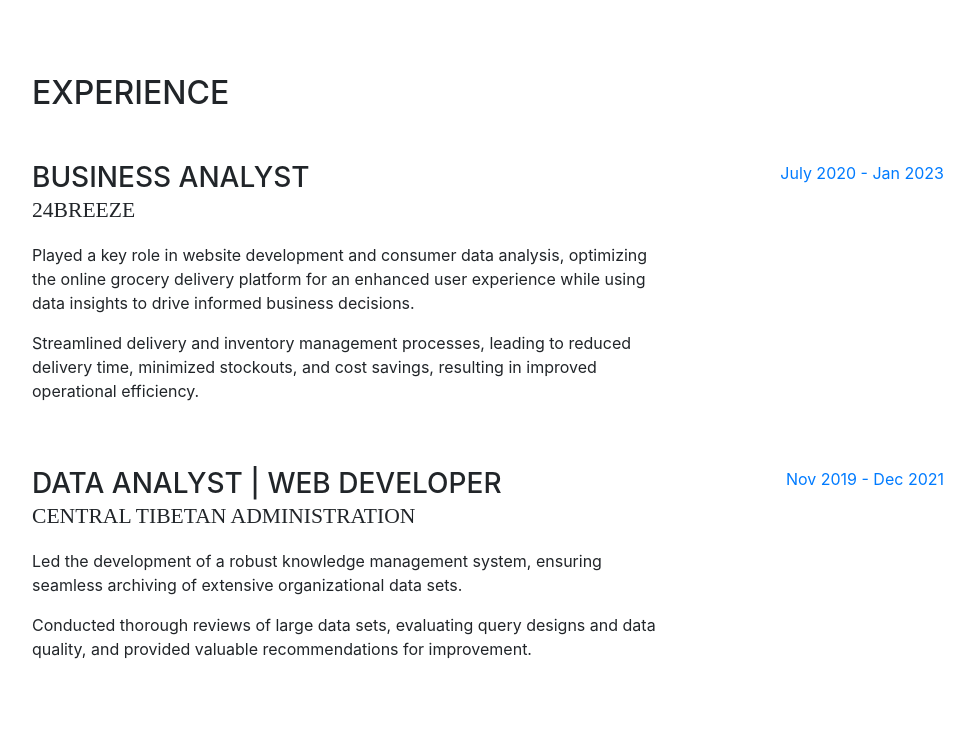
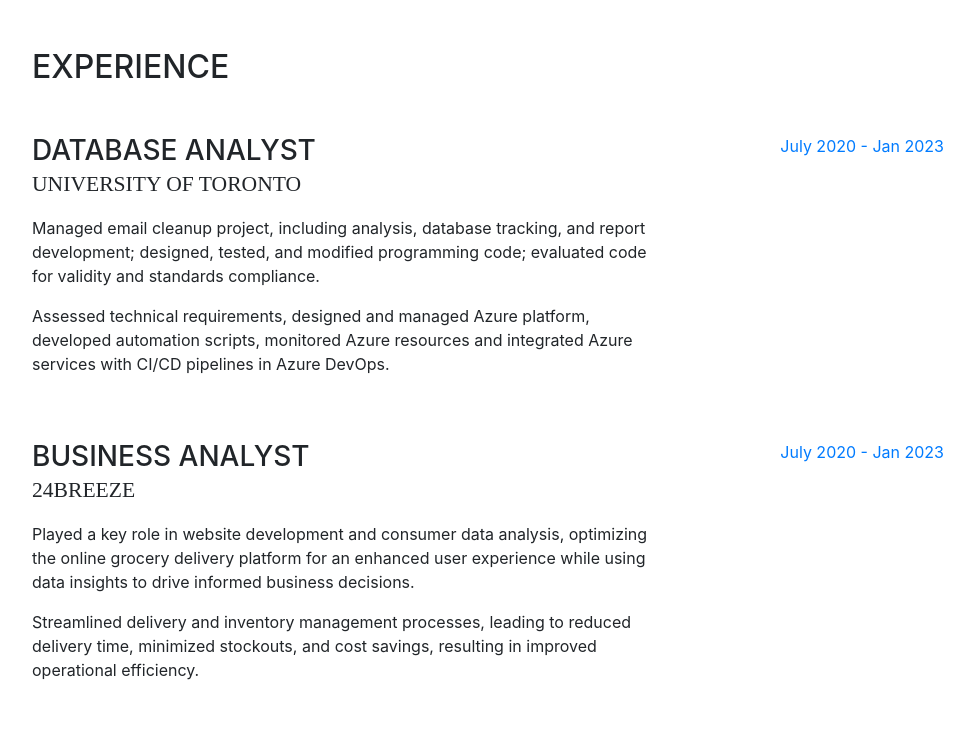
Before and after one commit to TenzinTsundue/tentsun-portfolio, a website with bundled scripts: page index.html in a window 1280 px wide. Shown: the part 800-1543 px from the top of the page, without its empty margins (288-1262 px from the left). Built offline with nearby package versions, Linux system fonts and the light colour scheme; a web font is replaced by a local one.

Commit message:
Update index.html
experience added

```diff
--- a/index.html
+++ b/index.html
@@ -112,6 +112,18 @@
       <section class="resume-section p-3 p-lg-5 d-flex flex-column" id="experience">
         <div class="my-auto">
           <h2 class="mb-5">Experience</h2>
+
+          <div class="resume-item d-flex flex-column flex-md-row mb-5">
+            <div class="resume-content mr-auto">
+              <h3 class="mb-0">Database Analyst</h3>
+              <div class="subheading mb-3">University of Toronto</div>
+              <p>Managed email cleanup project, including analysis, database tracking, and report development; designed, tested, and modified programming code; evaluated code for validity and standards compliance.</p>
+              <p>Assessed technical requirements, designed and managed Azure platform, developed automation scripts, monitored Azure resources and integrated Azure services with CI/CD pipelines in Azure DevOps.</p>
+            </div>
+            <div class="resume-date text-md-right">
+              <span class="text-primary">July 2020 - Jan 2023</span>
+            </div>
+          </div>
 
           <div class="resume-item d-flex flex-column flex-md-row mb-5">
             <div class="resume-content mr-auto">
```
